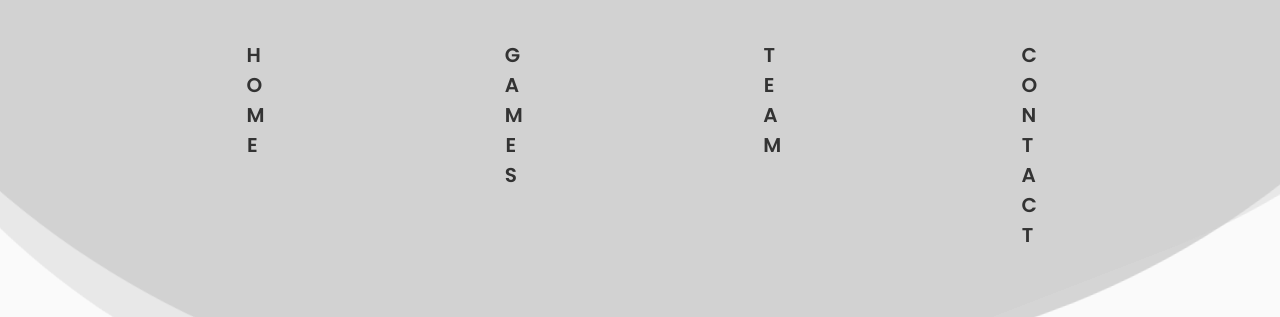
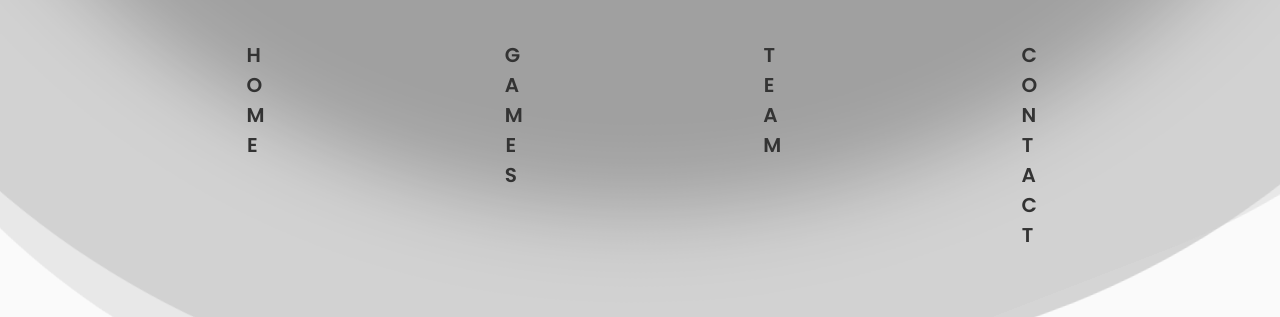
Before and after one commit to Nimira43/Apothecary-2, a plain HTML site: page Landing-Pages/Morgana/index.html in a window 1280 px wide. Shown: the top 317 px of the page. Drawn offline with Linux system fonts and the light colour scheme; a web font is replaced by a local one.

Commit message:
Added extra pseudo-element to the floating-bg

```diff
--- a/Landing-Pages/Morgana/styles.css
+++ b/Landing-Pages/Morgana/styles.css
@@ -85,6 +85,34 @@ html {
   left: 0;
   border-radius: 40%;
   animation: rotate 30s infinite;
+}
+
+.floating-bg::after {
+  content: '';
+  width: 80%;
+  height: 80%;
+  position: absolute;
+  top: 10%;
+  left: 10%;
+  border-radius: 50%;
+
+  background: rgba(0, 0, 0, 0.5);
+  filter: blur(40px);
+  animation: pulse 6s ease-in-out infinite;
+}
+
+@keyframes pulse {
+
+  0%,
+  100% {
+    transform: scale(1);
+    opacity: 0.4;
+  }
+
+  50% {
+    transform: scale(1.1);
+    opacity: 0.7;
+  }
 }
 
 .navbar {
```
